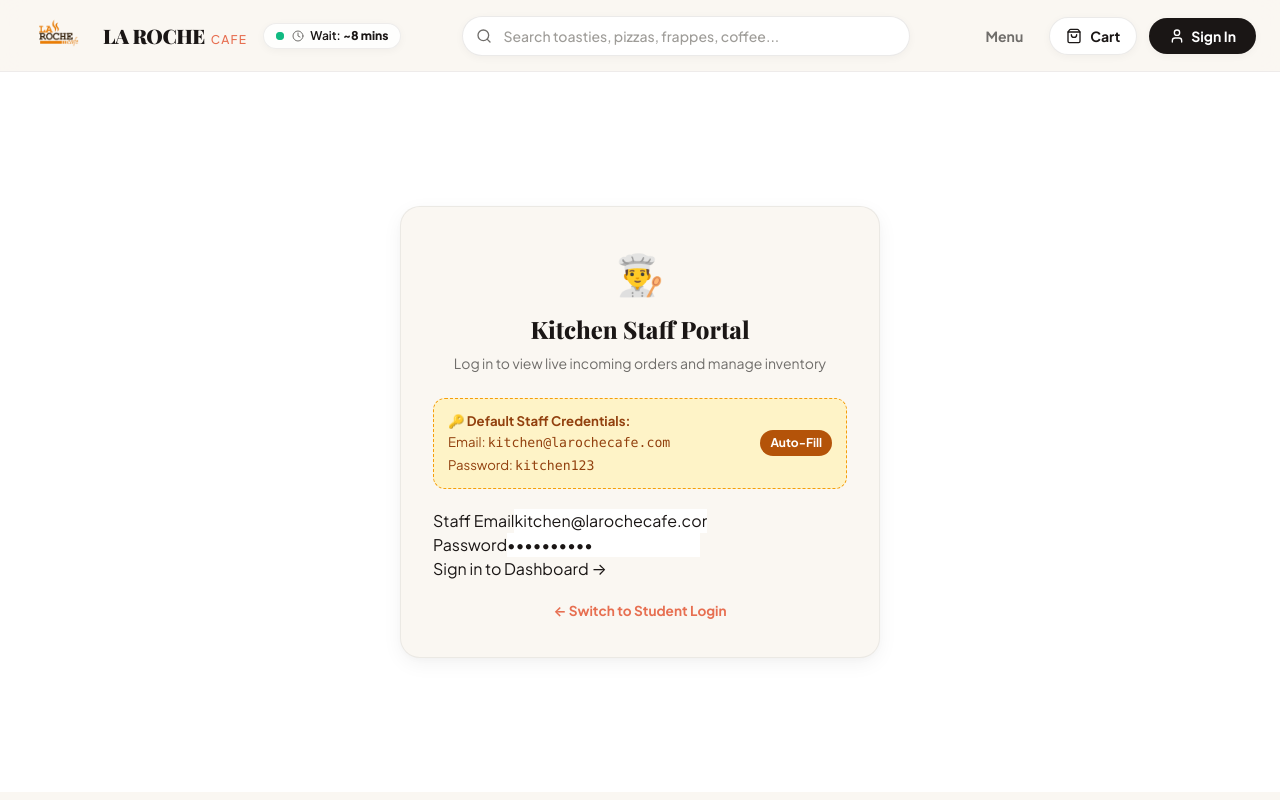
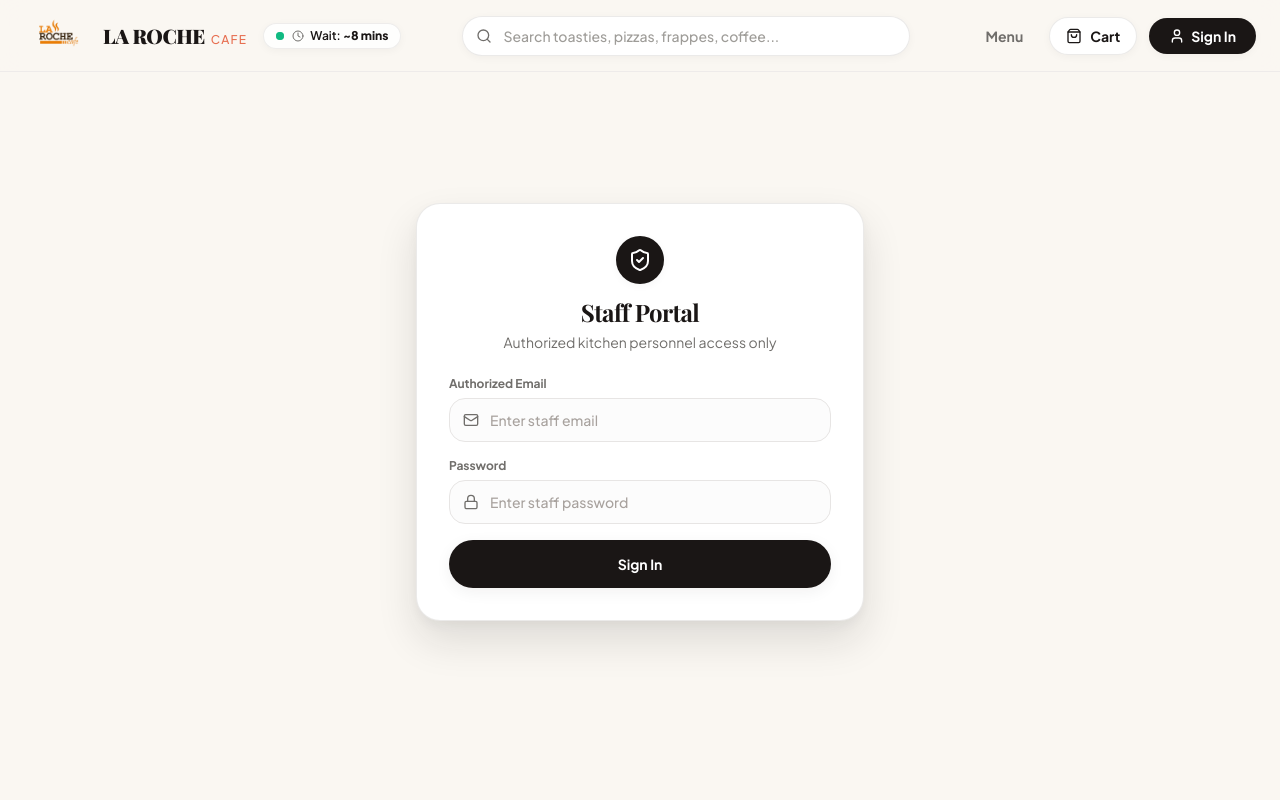
Before and after one commit to ranjeet-e/laroche_web, a React (Vite) app in the folder frontend/: page /kitchen/login in a window 1280 px wide. Built offline with nearby package versions, Linux system fonts and the light colour scheme; a web font is replaced by a local one.

Commit message:
security: remove exposed kitchen credentials, demo chips, and public staff portal links

```diff
--- a/frontend/src/pages/Auth.jsx
+++ b/frontend/src/pages/Auth.jsx
@@ -420,26 +420,6 @@ const Auth = ({ initialMode = 'login' }) => {
             )
           ) : (
             <form onSubmit={handleLoginSubmit} className="space-y-4">
-              {/* Quick Staff Auto-Fill Chip */}
-              <div
-                onClick={() => {
-                  setLoginData({
-                    email: 'kitchen@larochecafe.com',
-                    password: 'kitchen123',
-                  });
-                  setErrors({});
-                }}
-                className="p-2.5 rounded-2xl bg-amber-50/80 border border-amber-200 text-amber-800 text-xs flex items-center justify-between cursor-pointer hover:bg-amber-100 transition-colors shadow-sm"
-              >
-                <div className="flex items-center gap-2">
-                  <ChefHat className="w-4 h-4 text-amber-700" />
-                  <span>Staff: <strong>kitchen@larochecafe.com</strong></span>
-                </div>
-                <span className="text-[11px] font-bold text-amber-900 bg-white/80 px-2 py-0.5 rounded-full shadow-sm">
-                  Auto-Fill
-                </span>
-              </div>
-
               <div>
                 <label className="block text-xs font-bold text-taupe mb-1.5">Email Address</label>
                 <div className="relative flex items-center">
@@ -637,17 +617,6 @@ const Auth = ({ initialMode = 'login' }) => {
           )
         )}
 
-        {/* Footer Link */}
-        <div className="text-center pt-6 mt-6 border-t border-stone-100">
-          <Link
-            to="/kitchen/login"
-            className="inline-flex items-center gap-1.5 text-xs font-bold text-taupe hover:text-terracotta transition-colors"
-          >
-            <ChefHat className="w-3.5 h-3.5" />
-            <span>Kitchen Staff Portal →</span>
-          </Link>
-        </div>
-
       </div>
     </div>
   );
--- a/frontend/src/pages/kitchen/KitchenLogin.css
+++ b/frontend/src/pages/kitchen/KitchenLogin.css
@@ -1,95 +1 @@
-.kitchen-login-page {
-  min-height: calc(100vh - 80px);
-  display: flex;
-  align-items: center;
-  justify-content: center;
-  background-color: var(--surface);
-  padding: var(--space-xl);
-}
-
-.kitchen-login-card {
-  width: 100%;
-  max-width: 480px;
-  background-color: var(--surface-secondary);
-  border-radius: var(--radius-lg);
-  box-shadow: var(--shadow-card);
-  padding: 36px 32px;
-  border: 1px solid rgba(0, 0, 0, 0.06);
-  box-sizing: border-box;
-}
-
-.kitchen-login-header {
-  text-align: center;
-  margin-bottom: 24px;
-}
-
-.kitchen-badge-icon {
-  font-size: 2.5rem;
-  margin-bottom: 8px;
-  display: inline-block;
-}
-
-.kitchen-login-header h2 {
-  font-size: 1.5rem;
-  font-weight: 800;
-  margin: 0 0 6px 0;
-  color: var(--on-surface);
-}
-
-.kitchen-login-header p {
-  color: var(--on-surface-secondary);
-  font-size: 0.875rem;
-  margin: 0;
-}
-
-.kitchen-cred-chip {
-  background: #fef3c7;
-  border: 1.5px dashed #f59e0b;
-  border-radius: var(--radius-md);
-  padding: 12px 14px;
-  margin-bottom: 20px;
-  font-size: 0.825rem;
-  color: #92400e;
-  cursor: pointer;
-  transition: all 0.2s ease;
-  display: flex;
-  align-items: center;
-  justify-content: space-between;
-}
-
-.kitchen-cred-chip:hover {
-  background: #fde68a;
-  transform: translateY(-1px);
-}
-
-.kitchen-cred-info {
-  display: flex;
-  flex-direction: column;
-  gap: 2px;
-}
-
-.kitchen-cred-fill-btn {
-  background: #b45309;
-  color: #ffffff;
-  border: none;
-  border-radius: var(--radius-pill);
-  padding: 4px 10px;
-  font-size: 0.75rem;
-  font-weight: 700;
-}
-
-.kitchen-footer-links {
-  margin-top: 20px;
-  text-align: center;
-  font-size: 0.85rem;
-}
-
-.kitchen-footer-links a {
-  color: var(--brand-primary);
-  font-weight: 700;
-  text-decoration: none;
-}
-
-.kitchen-footer-links a:hover {
-  text-decoration: underline;
-}
+/* Clean KitchenLogin styling */
--- a/frontend/src/pages/kitchen/KitchenLogin.jsx
+++ b/frontend/src/pages/kitchen/KitchenLogin.jsx
@@ -1,17 +1,15 @@
 import { useState } from 'react';
-import { useNavigate, useLocation, Link } from 'react-router-dom';
+import { useNavigate, useLocation } from 'react-router-dom';
+import { Mail, Lock, ShieldCheck } from 'lucide-react';
 import { login as loginService } from '../../services/authService';
 import { useAuth } from '../../context/AuthContext';
 import { validateLoginForm } from '../../utils/validators';
 import './KitchenLogin.css';
 
-const DEFAULT_KITCHEN_EMAIL = 'kitchen@larochecafe.com';
-const DEFAULT_KITCHEN_PASSWORD = 'kitchen123';
-
 const KitchenLogin = () => {
   const [formData, setFormData] = useState({
-    email: DEFAULT_KITCHEN_EMAIL,
-    password: DEFAULT_KITCHEN_PASSWORD,
+    email: '',
+    password: '',
   });
   const [errors, setErrors] = useState({});
   const [serverError, setServerError] = useState('');
@@ -27,15 +25,6 @@ const KitchenLogin = () => {
     if (errors[e.target.name]) {
       setErrors({ ...errors, [e.target.name]: '' });
     }
-  };
-
-  const handleFillDemo = () => {
-    setFormData({
-      email: DEFAULT_KITCHEN_EMAIL,
-      password: DEFAULT_KITCHEN_PASSWORD,
-    });
-    setErrors({});
-    setServerError('');
   };
 
   const handleSubmit = async (e) => {
@@ -67,12 +56,12 @@ const KitchenLogin = () => {
       }
     } catch (err) {
       if (!err.response && (err.message === 'Network Error' || !err.status)) {
-        setServerError('Cannot connect to backend server. Please verify VITE_API_BASE_URL points to your live backend API.');
+        setServerError('Cannot connect to server. Please check your connection.');
       } else if (typeof err.response?.data === 'string' && err.response.data.includes('<!DOCTYPE')) {
-        setServerError('API endpoint not found. Ensure VITE_API_BASE_URL is set in your Vercel project settings.');
+        setServerError('API endpoint not found. Ensure backend is running.');
       } else {
         setServerError(
-          err.response?.data?.message || 'Login failed. Please check credentials or network.'
+          err.response?.data?.message || 'Invalid credentials. Please verify your email and password.'
         );
       }
     } finally {
@@ -81,62 +70,72 @@ const KitchenLogin = () => {
   };
 
   return (
-    <div className="kitchen-login-page">
-      <div className="kitchen-login-card">
-        <div className="kitchen-login-header">
-          <span className="kitchen-badge-icon">👨‍🍳</span>
-          <h2>Kitchen Staff Portal</h2>
-          <p>Log in to view live incoming orders and manage inventory</p>
+    <div className="min-h-[85vh] flex items-center justify-center px-4 py-12 bg-oat">
+      <div className="w-full max-w-md bg-white rounded-3xl border border-stone-200/80 shadow-warm-xl p-6 sm:p-8 relative">
+
+        {/* Header */}
+        <div className="text-center mb-6">
+          <div className="w-12 h-12 rounded-full bg-espresso text-white flex items-center justify-center mx-auto mb-3 shadow-warm-sm">
+            <ShieldCheck className="w-6 h-6" />
+          </div>
+          <h2 className="text-2xl font-serif font-bold text-espresso tracking-tight">
+            Staff Portal
+          </h2>
+          <p className="text-xs sm:text-sm text-taupe mt-1">
+            Authorized kitchen personnel access only
+          </p>
         </div>
 
-        <div className="kitchen-cred-chip" onClick={handleFillDemo} title="Click to auto-fill credentials">
-          <div className="kitchen-cred-info">
-            <strong>🔑 Default Staff Credentials:</strong>
-            <span>Email: <code>{DEFAULT_KITCHEN_EMAIL}</code></span>
-            <span>Password: <code>{DEFAULT_KITCHEN_PASSWORD}</code></span>
+        {serverError && (
+          <div className="p-3.5 rounded-2xl bg-red-50 border border-red-200 text-red-700 text-xs font-medium mb-5">
+            {serverError}
           </div>
-          <button type="button" className="kitchen-cred-fill-btn">Auto-Fill</button>
+        )}
+
+        <form onSubmit={handleSubmit} className="space-y-4">
+          <div>
+            <label className="block text-xs font-bold text-taupe mb-1.5">Authorized Email</label>
+            <div className="relative flex items-center">
+              <Mail className="w-4 h-4 text-taupe absolute left-3.5 pointer-events-none" />
+              <input
+                type="email"
+                name="email"
+                className="w-full h-11 pl-10 pr-4 rounded-2xl border border-stone-200 bg-stone-50/50 text-espresso placeholder:text-stone-400 text-xs sm:text-sm font-medium focus:outline-none focus:border-terracotta focus:bg-white focus:ring-2 focus:ring-terracotta/10 transition-all"
+                value={formData.email}
+                onChange={handleChange}
+                placeholder="Enter staff email"
+                autoComplete="email"
+              />
+            </div>
+            {errors.email && <p className="text-[11px] text-red-500 font-semibold mt-1">{errors.email}</p>}
           </div>
 
-        {serverError && <p className="form-error">{serverError}</p>}
-
-        <form onSubmit={handleSubmit}>
-          <div className="form-group">
-            <label>Staff Email</label>
-            <input
-              type="text"
-              name="email"
-              className="auth-input"
-              value={formData.email}
-              onChange={handleChange}
-              placeholder="kitchen@larochecafe.com"
-              autoComplete="email"
-            />
-            {errors.email && <span className="field-error">{errors.email}</span>}
-          </div>
-
-          <div className="form-group">
-            <label>Password</label>
+          <div>
+            <label className="block text-xs font-bold text-taupe mb-1.5">Password</label>
+            <div className="relative flex items-center">
+              <Lock className="w-4 h-4 text-taupe absolute left-3.5 pointer-events-none" />
               <input
                 type="password"
                 name="password"
-              className="auth-input"
+                className="w-full h-11 pl-10 pr-4 rounded-2xl border border-stone-200 bg-stone-50/50 text-espresso placeholder:text-stone-400 text-xs sm:text-sm font-medium focus:outline-none focus:border-terracotta focus:bg-white focus:ring-2 focus:ring-terracotta/10 transition-all"
                 value={formData.password}
                 onChange={handleChange}
-              placeholder="Enter kitchen password"
+                placeholder="Enter staff password"
                 autoComplete="current-password"
               />
-            {errors.password && <span className="field-error">{errors.password}</span>}
+            </div>
+            {errors.password && <p className="text-[11px] text-red-500 font-semibold mt-1">{errors.password}</p>}
           </div>
 
-          <button type="submit" className="auth-btn" disabled={loading}>
-            {loading ? 'Accessing Kitchen...' : 'Sign in to Dashboard →'}
+          <button
+            type="submit"
+            disabled={loading}
+            className="w-full py-3.5 rounded-full bg-espresso hover:bg-espresso-light text-white font-bold text-sm shadow-warm-md transition-all disabled:opacity-50 mt-2"
+          >
+            {loading ? 'Authenticating...' : 'Sign In'}
           </button>
         </form>
 
-        <div className="kitchen-footer-links">
-          <Link to="/login">← Switch to Student Login</Link>
-        </div>
       </div>
     </div>
   );
```
Also changed, not shown: 1 other file (tests, documents, lock files or other folders). Lines whose indentation alone changed are shown as unchanged.
